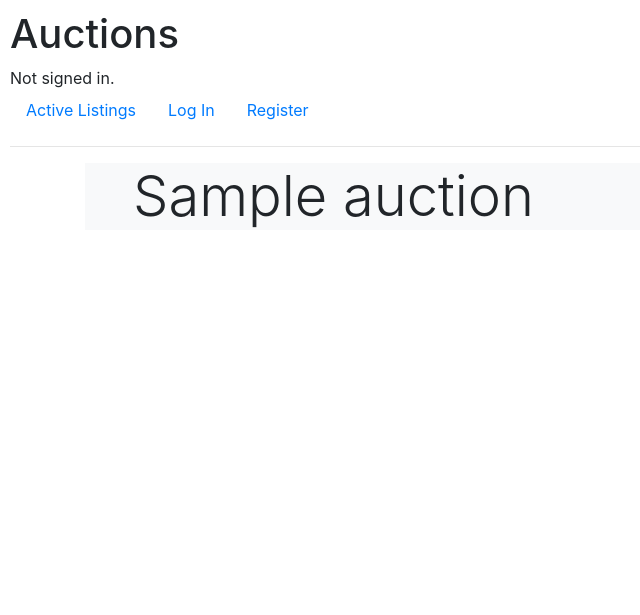
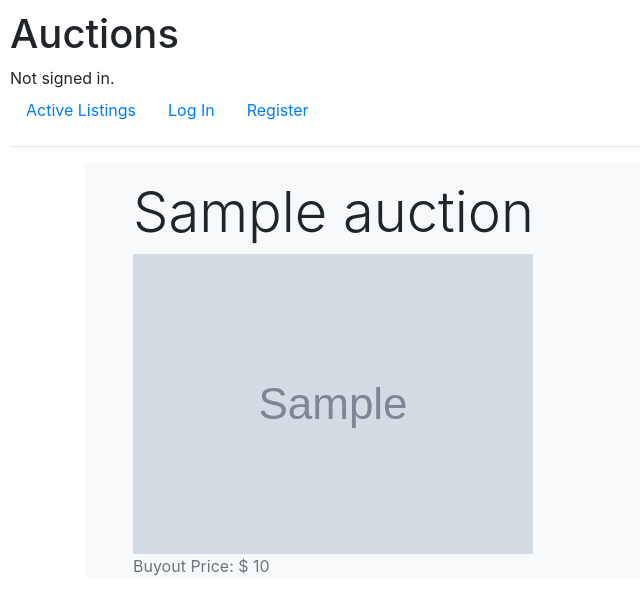
Before and after one commit to Whacko23/Auction-Website, a Django app: page /auction/1 in a window 1280 px wide. Shown: the top 615 px of the page, without its empty margins (0-640 px from the left). Run offline with Django 3.2, Linux system fonts and the light colour scheme; tables that the repository leaves empty hold one stand-in row (values such as "Sample post"); grey boxes marked "Sample" are stand-in pictures; some libraries are stand-ins or nearby versions.

Commit message:
WIP Auction.html

```diff
--- a/auctions/models.py
+++ b/auctions/models.py
@@ -1,6 +1,5 @@
 from django.contrib.auth.models import AbstractUser
 from django.db import models
-from django.conf import settings
 
 class User(AbstractUser):
     id = models.BigAutoField(primary_key=True)
--- a/auctions/templates/auctions/auction.html
+++ b/auctions/templates/auctions/auction.html
@@ -1,5 +1,4 @@
 {% extends "auctions/layout.html" %}
-
 {% block title %}
 {{auction.name_of_product}}
 {% endblock %}
@@ -7,7 +6,13 @@
 {% block body %}
 <div class="container">
   <div class="bg-light">
-    <h1 class="display-4 pl-5">{{auction.name_of_product}}</h1>
+    <div class="px-5 pt-3">
+      <h1 class="display-4">{{auction.name_of_product}}</h1>
+      <img class="img-fluid" src = "{{img}} ">
+
+
+      <p class="text-secondary">Buyout Price: $ {{auction.buyout_price}}</p>
+    </div>
   </div>
 </div>
 {% endblock %}
--- a/auctions/views.py
+++ b/auctions/views.py
@@ -17,8 +17,10 @@
 
 def auction(request, id):
     auction = Auction.objects.get(pk=id)
+    img = '../' + str(auction.image)
     return render(request, "auctions/auction.html",{
         "auction": auction,
+        "img": img,
     })
 
 def login_view(request):
```
Also changed, not shown: images/img_4.jpeg (added), images/product/%Y/%m/img_4.jpeg (added), images/product/2022/12/img_4_ghQImYW.jpeg (added), product/2022/12/img_4.jpeg (added), static/images/img_4.jpeg (added), static/images/upload/product/2022/12/deeppurple1.webp (deleted).
